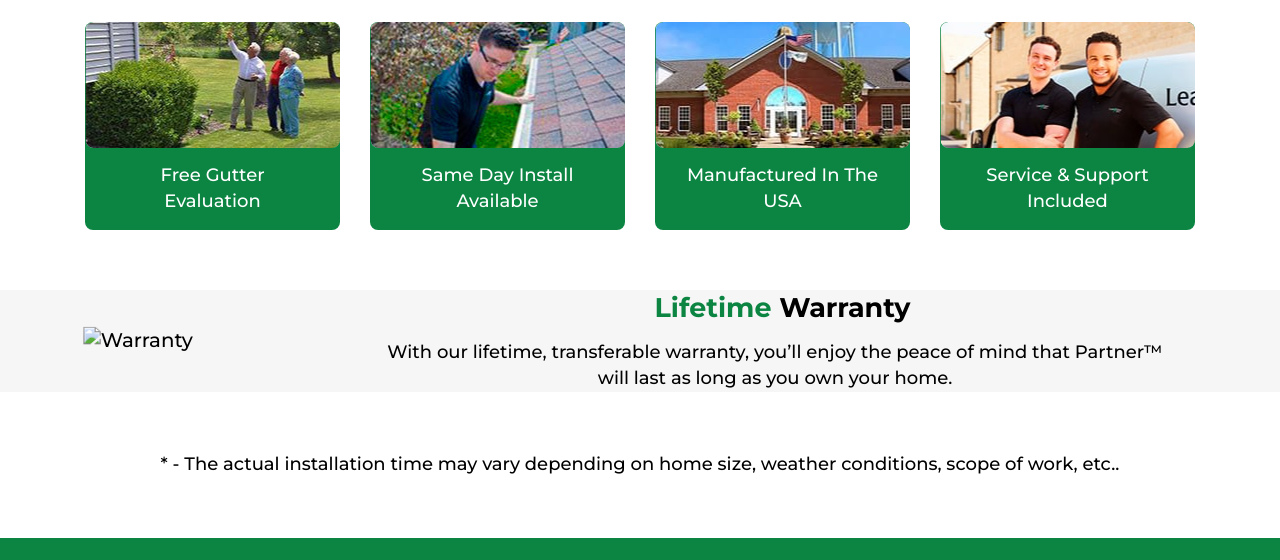
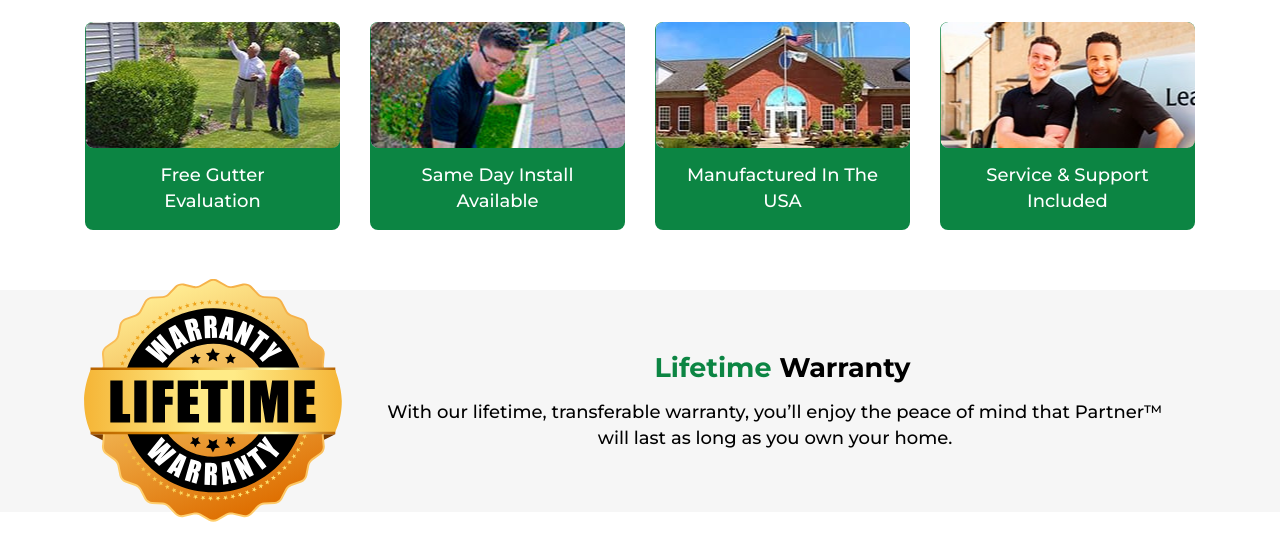
Before and after one commit to alex-o-drag/siren-group-test, a website: page index.html in a window 1280 px wide. Shown: the part 1959-2519 px from the top of the page. Drawn offline with Linux system fonts and the light colour scheme; the site is published under a folder, as on GitHub Pages, so addresses that start at the root find nothing.

Commit message:
Fix warranty path

```diff
--- a/index.html
+++ b/index.html
@@ -182,7 +182,7 @@
       <div class="container">
         <div class="row warranty__row">
           <div class="col-12 col-md-3 warranty__imgCol">
-            <img src="/assets/imgs/warranty.svg" alt="Warranty">
+            <img src="./assets/imgs/warranty.svg" alt="Warranty">
           </div>
           <div class="col-12 col-md-9 warranty__textCol text-center text-md-center">
             <h2 class="title"><span class="text-success">Lifetime</span> Warranty</h2>
```
